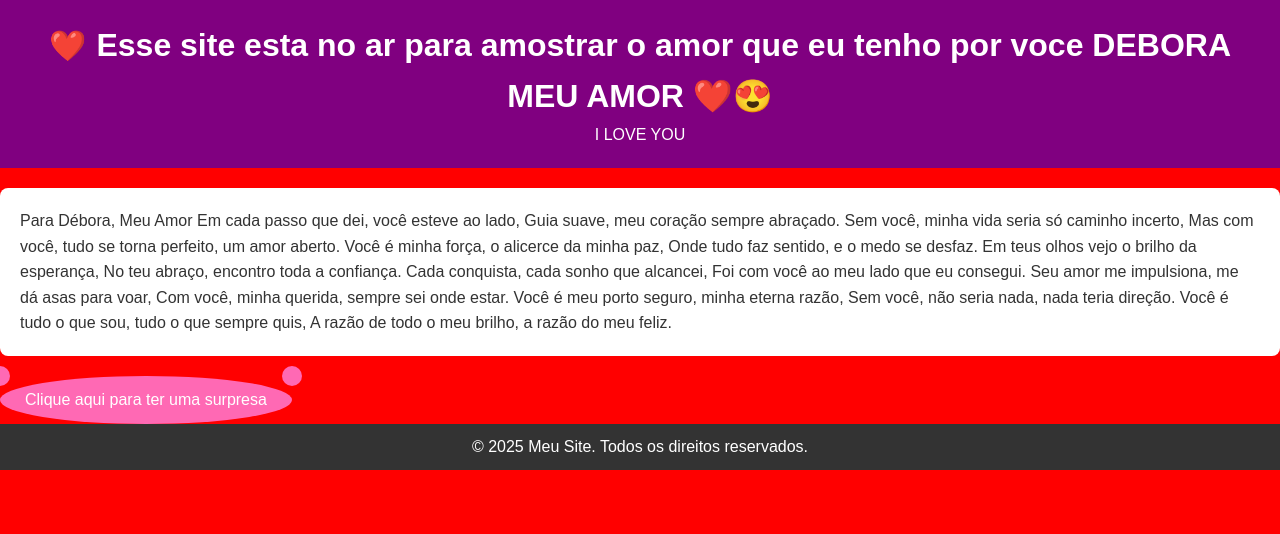
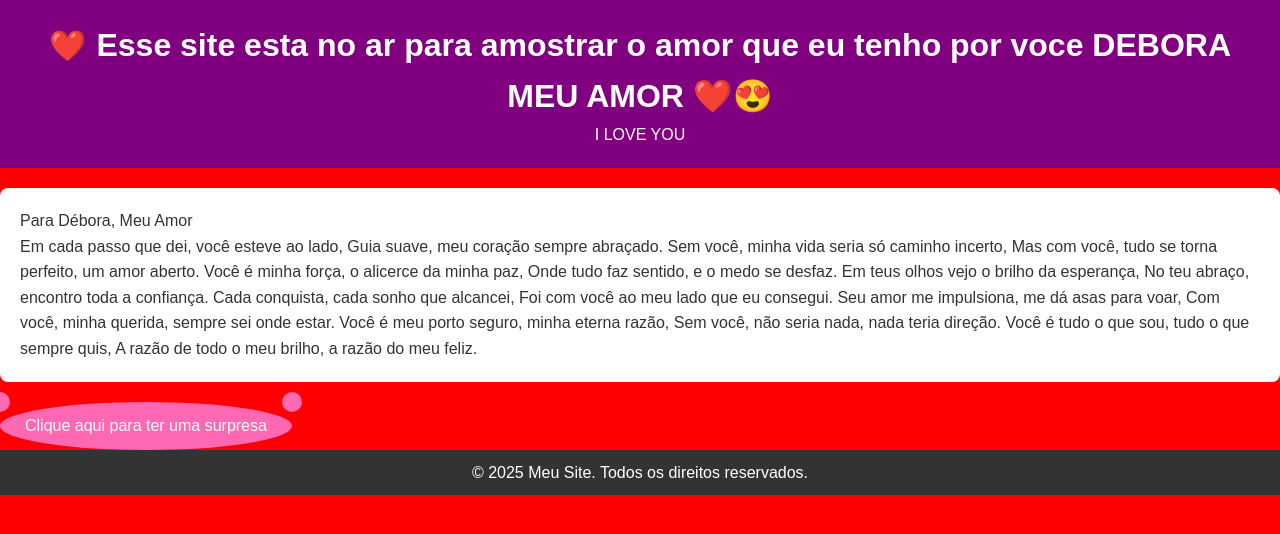
Before and after one commit to Lucas5963/Para-meu-amor, a plain HTML site: page index.html in a window 1280 px wide. Drawn offline with Linux system fonts and the light colour scheme; a web font is replaced by a local one.

Commit message:
Update index.html

```diff
--- a/index.html
+++ b/index.html
@@ -14,9 +14,9 @@
 
     <section>
         <h2></h2>
-        <p>Para Débora, Meu Amor
+        <p>Para Débora, Meu Amor</p>
 
-Em cada passo que dei, você esteve ao lado,
+<p>Em cada passo que dei, você esteve ao lado,
 Guia suave, meu coração sempre abraçado.
 Sem você, minha vida seria só caminho incerto,
 Mas com você, tudo se torna perfeito, um amor aberto.
```
